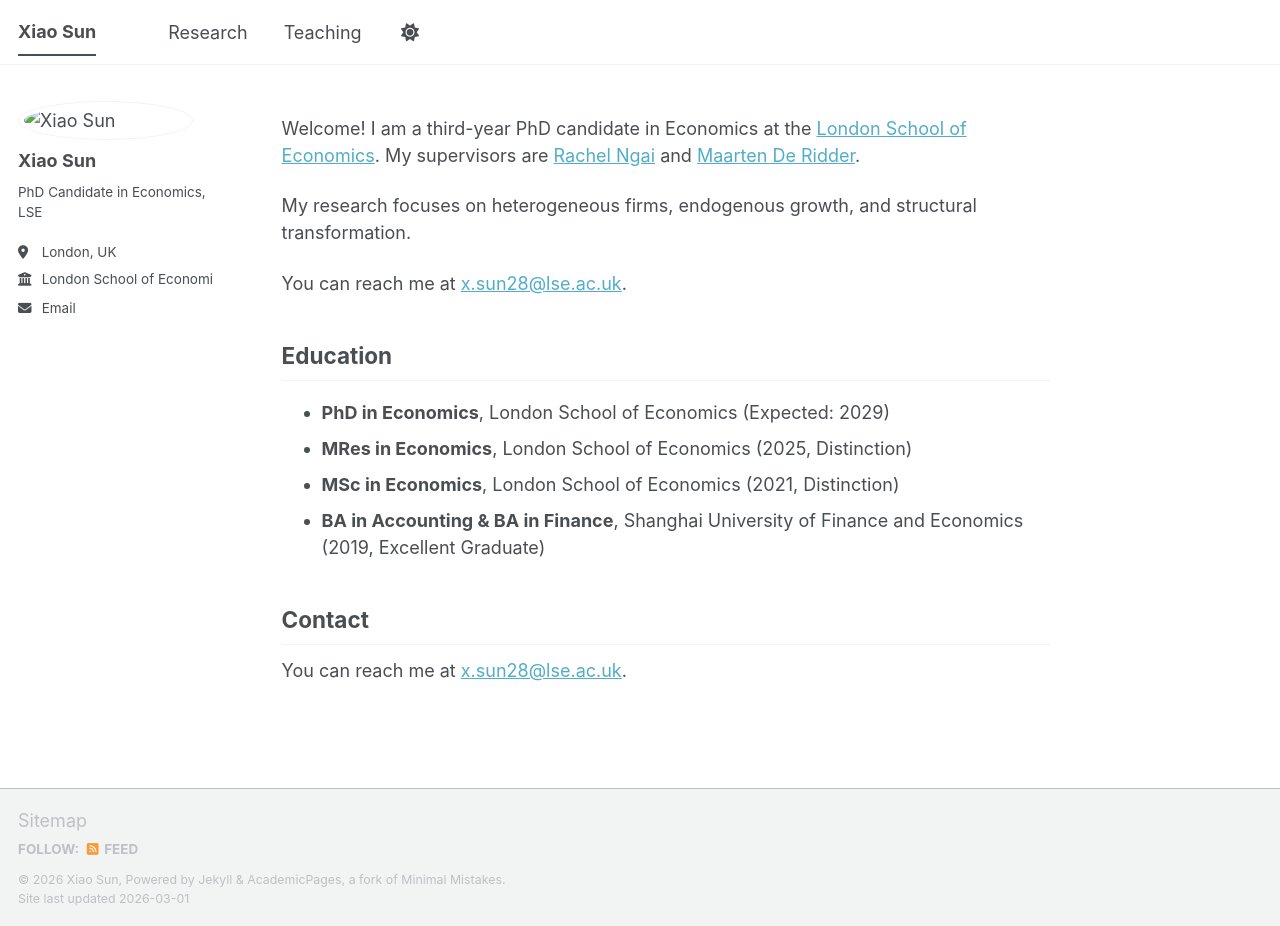
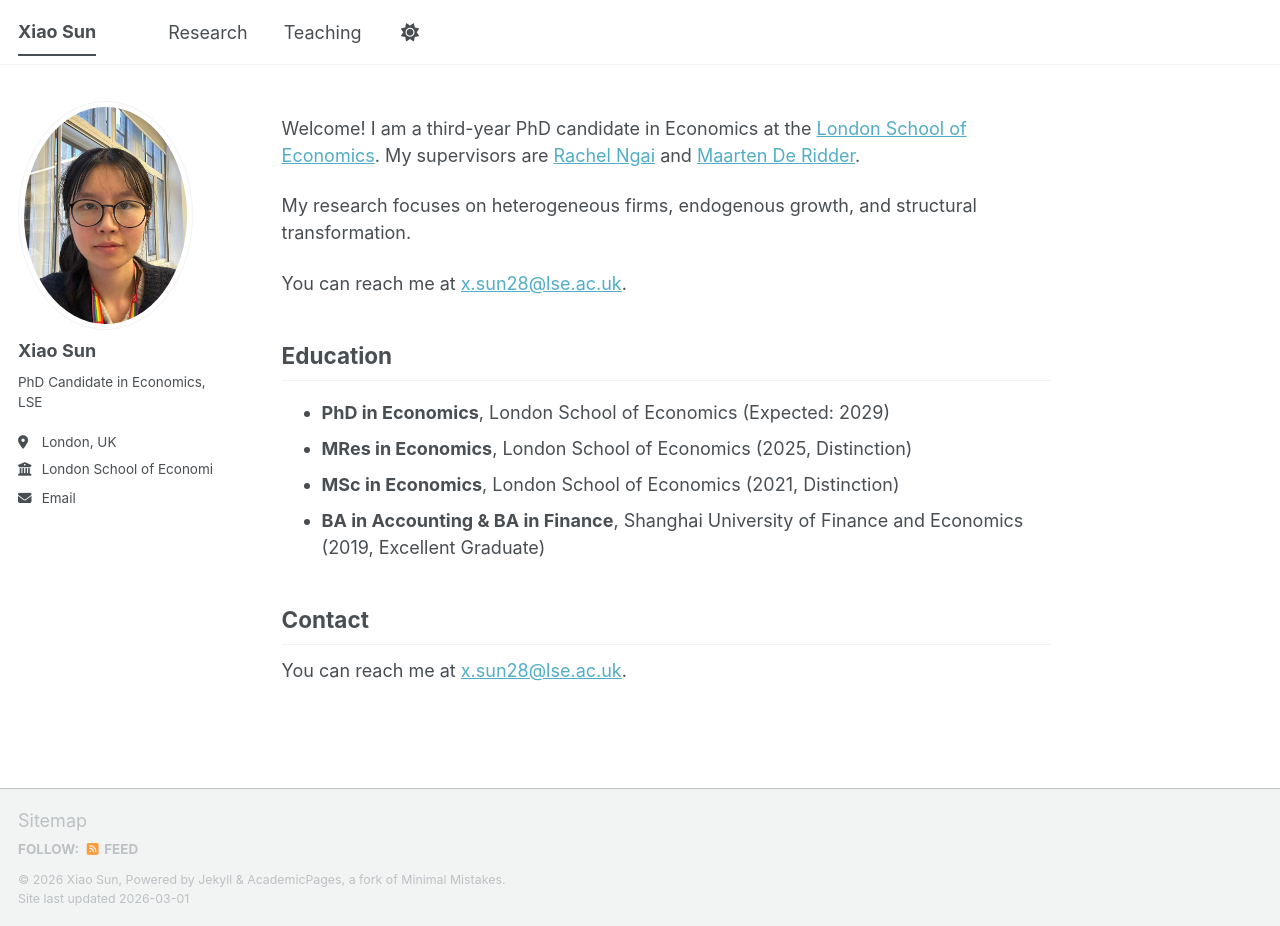
Before and after one commit to xiaosunmacroeconomics/xiaosunmacroeconomics.github.io, a Jekyll site: the page built from _pages/about.md, in a window 1280 px wide and 926 px high. Built offline with Jekyll 4.4.1, drawn with Linux system fonts in a browser that asks for light colours; a script bundle is joined from its source files by our own code; library files that are not in the unit come from our copies.

Commit message:
Update _config.yml

```diff
--- a/_config.yml
+++ b/_config.yml
@@ -20,7 +20,7 @@ repository               : "xiaosunmacroeconomics/xiaosunmacroeconomics.github.i
 # Site Author
 author:
   name             : "Xiao Sun"
-  avatar           : "/images/profile.jpg"
+  avatar           : "https://xiaosunmacroeconomics.github.io/images/profile.jpg"
   bio              : "PhD Candidate in Economics, LSE"
   location         : "London, UK"
   employer         : "London School of Economics"
```
